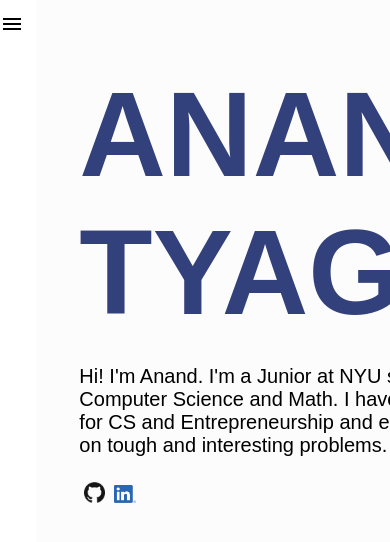
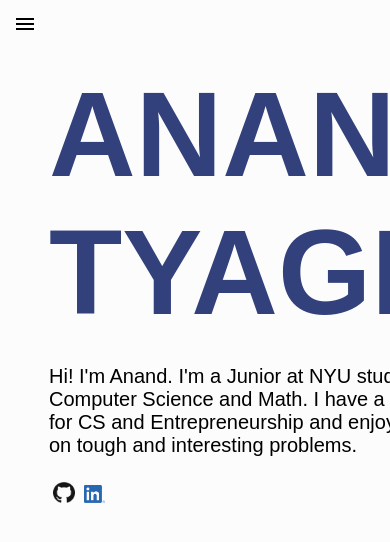
Before and after one commit to ananddtyagi/PersonalWebsite, a React (Create React App) app in the folder react/: page / in a window 390 px wide. Shown: the top 542 px of the page. Built offline with nearby package versions, Linux system fonts and the light colour scheme.

Commit message:
finished collapsible sidebar. it now works on phones too

```diff
--- a/react/src/App.css
+++ b/react/src/App.css
@@ -4,6 +4,8 @@
   padding: 0;
   font-family: 'Hind', sans-serif;
   display: flex;
+  background-color: #fcfcfc;
+
 
 }
 * {
@@ -13,7 +15,6 @@
 .Main {
   display: flex;
   overflow: auto;
-  padding-left: 10%;
   padding-right: 7%;
   height: 100vh;
   scroll-behavior: smooth;
@@ -63,7 +64,7 @@
   color: black;
   background-color: white;
   background: #151965;
-  float: left;
+
   overflow-x: hidden;
   padding-top: 10%;
   height: 100vh;
--- a/react/src/App.js
+++ b/react/src/App.js
@@ -14,11 +14,11 @@ import { makeStyles, useTheme } from '@material-ui/core/styles';
 import Sidebar from './components/sidebar';
 import Main from './components/main';
 
-const drawerWidth = 240;
+const drawerWidth = 270;
 
 const useStyles = makeStyles(theme => ({
   root: {
-    display: 'flex',
+    display: 'inline-block',
   },
   drawer: {
     [theme.breakpoints.up('sm')]: {
@@ -26,26 +26,24 @@ const useStyles = makeStyles(theme => ({
       flexShrink: 0,
     },
     height: '100vh',
-  },
-  appBar: {
-    [theme.breakpoints.up('sm')]: {
-      width: `calc(100% - ${drawerWidth}px)`,
-      marginLeft: drawerWidth,
-    },
-  },
-  menuButton: {
+    backgroundColor: '#fcfcfc',
 
-    [theme.breakpoints.up('sm')]: {
-      display: 'none',
-    },
 
   },
+
+  menuButton: {
+    marginLeft: '1px',
+    marginRight: '0px',
+  },
   toolbar: theme.mixins.toolbar,
-  drawerPaper: {
-    width: drawerWidth,
-  },
+
   content: {
+    [theme.breakpoints.up('sm')]: {
+      paddingLeft: '6%'
+
+    },
     flexGrow: 1,
+    paddingLeft: '0px'
 
   },
 }));
@@ -61,7 +59,6 @@ function App(props) {
       setMobileOpen(!mobileOpen);
     };
 
-
   return (
     <div className="App">
 
@@ -76,7 +73,8 @@ function App(props) {
             >
               <MenuIcon />
         </IconButton>
-        <Hidden smUp implementation="css">
+        <Hidden smUp implementation="css" >
+
           <Drawer
              anchor={'left'}
              container={container}
@@ -96,7 +94,8 @@ function App(props) {
           </Drawer>
         </Hidden>
 
-        <Hidden xsDown implementation="css">
+        <Hidden xsDown implementation="css" >
+
            <Drawer
              variant="permanent"
              open
@@ -113,7 +112,6 @@ function App(props) {
         <div className = {classes.content}>
         <main>
         <div className = "Main">
-
             <Main></Main>
           </div>
         </main>
```
